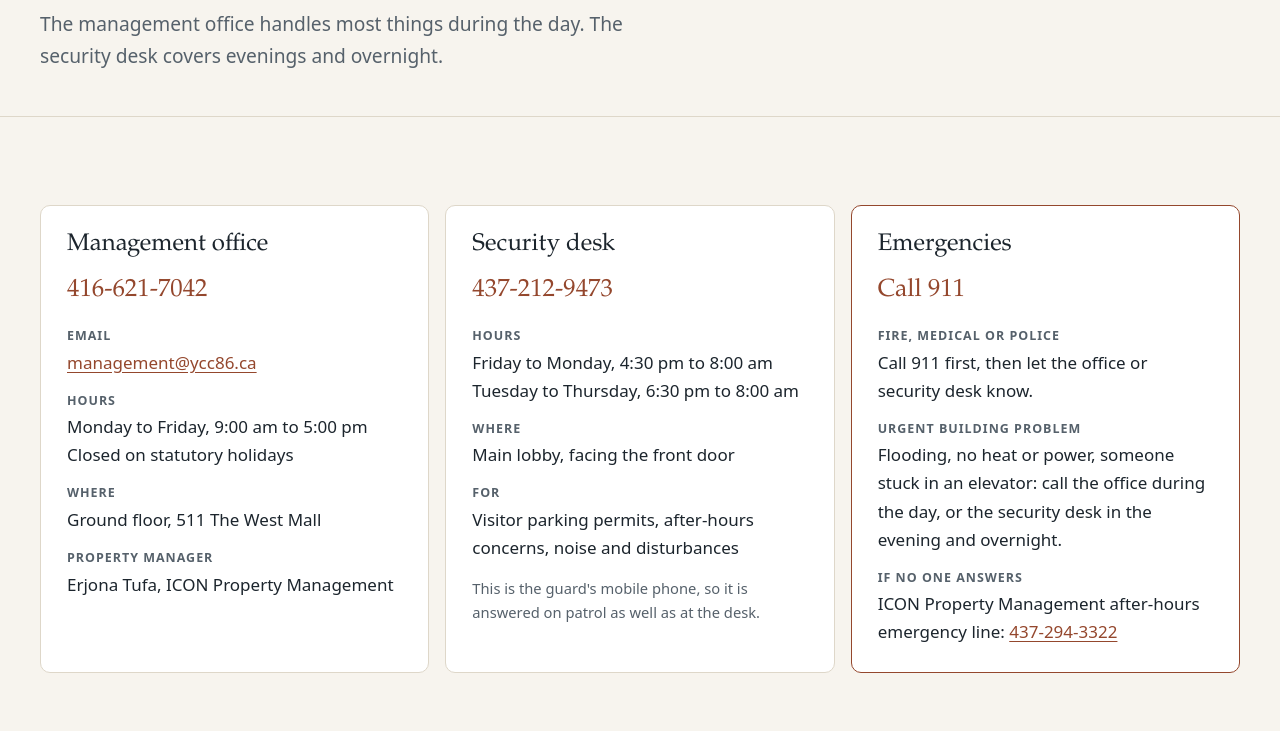
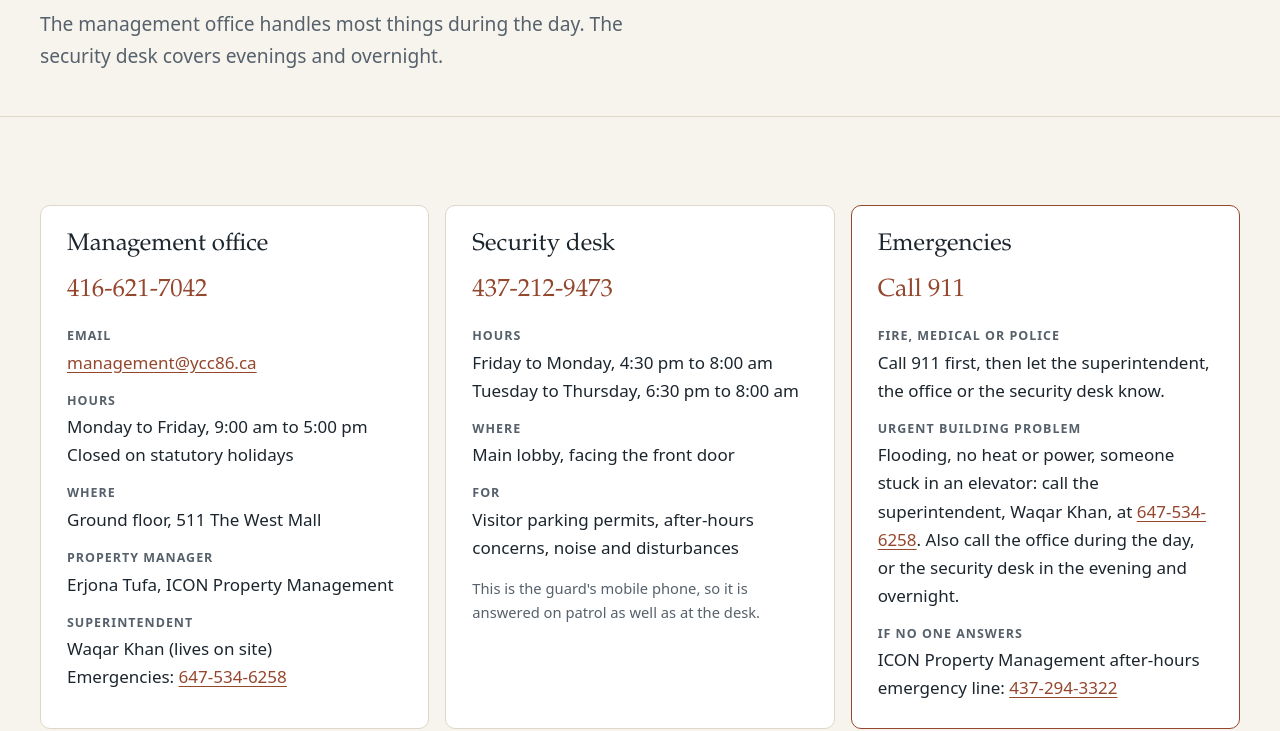
Before and after one commit to SENTIENT6-dev/bransfield-house, a plain HTML site: page contact.html in a window 1280 px wide. Shown: the part 257-988 px from the top of the page. Drawn offline with Linux system fonts and the light colour scheme.

Commit message:
Name the manager and superintendent; add emergency number
List the property manager and superintendent on the contact page and
home page, and add the superintendent's number for urgent building
problems.

Co-Authored-By: Claude Fable 5.2 <noreply@anthropic.com>

```diff
--- a/contact.html
+++ b/contact.html
@@ -52,6 +52,8 @@
             <dd>Ground floor, 511 The West Mall</dd>
             <dt>Property manager</dt>
             <dd>Erjona Tufa, ICON Property Management</dd>
+            <dt>Superintendent</dt>
+            <dd>Waqar Khan (lives on site)<br>Emergencies: <a href="tel:+16475346258">647-534-6258</a></dd>
           </dl>
         </div>
 
@@ -74,9 +76,9 @@
           <a class="big-link" href="tel:911">Call 911</a>
           <dl>
             <dt>Fire, medical or police</dt>
-            <dd>Call 911 first, then let the office or security desk know.</dd>
+            <dd>Call 911 first, then let the superintendent, the office or the security desk know.</dd>
             <dt>Urgent building problem</dt>
-            <dd>Flooding, no heat or power, someone stuck in an elevator: call the office during the day, or the security desk in the evening and overnight.</dd>
+            <dd>Flooding, no heat or power, someone stuck in an elevator: call the superintendent, Waqar Khan, at <a href="tel:+16475346258">647-534-6258</a>. Also call the office during the day, or the security desk in the evening and overnight.</dd>
             <dt>If no one answers</dt>
             <dd>ICON Property Management after-hours emergency line: <a href="tel:+14372943322">437-294-3322</a></dd>
           </dl>
@@ -96,6 +98,7 @@
             <tr><th scope="col">I need to</th><th scope="col">Contact</th><th scope="col">More</th></tr>
           </thead>
           <tbody>
+            <tr><th scope="row">Report an urgent problem, such as a flood or no heat</th><td>Superintendent, <a href="tel:+16475346258">647-534-6258</a>, and the office or security desk</td><td></td></tr>
             <tr><th scope="row">Report a repair or problem in a common area</th><td>Service request on Condo Control, or the office</td><td></td></tr>
             <tr><th scope="row">Book the elevator for a move or delivery</th><td>Office, two weeks ahead</td><td><a href="living-here.html#moving">Moving</a></td></tr>
             <tr><th scope="row">Reserve a party room</th><td>Office</td><td><a href="amenities.html#party-rooms">Party rooms</a></td></tr>
```
Also changed, not shown: index.html (+1 -1 lines).
